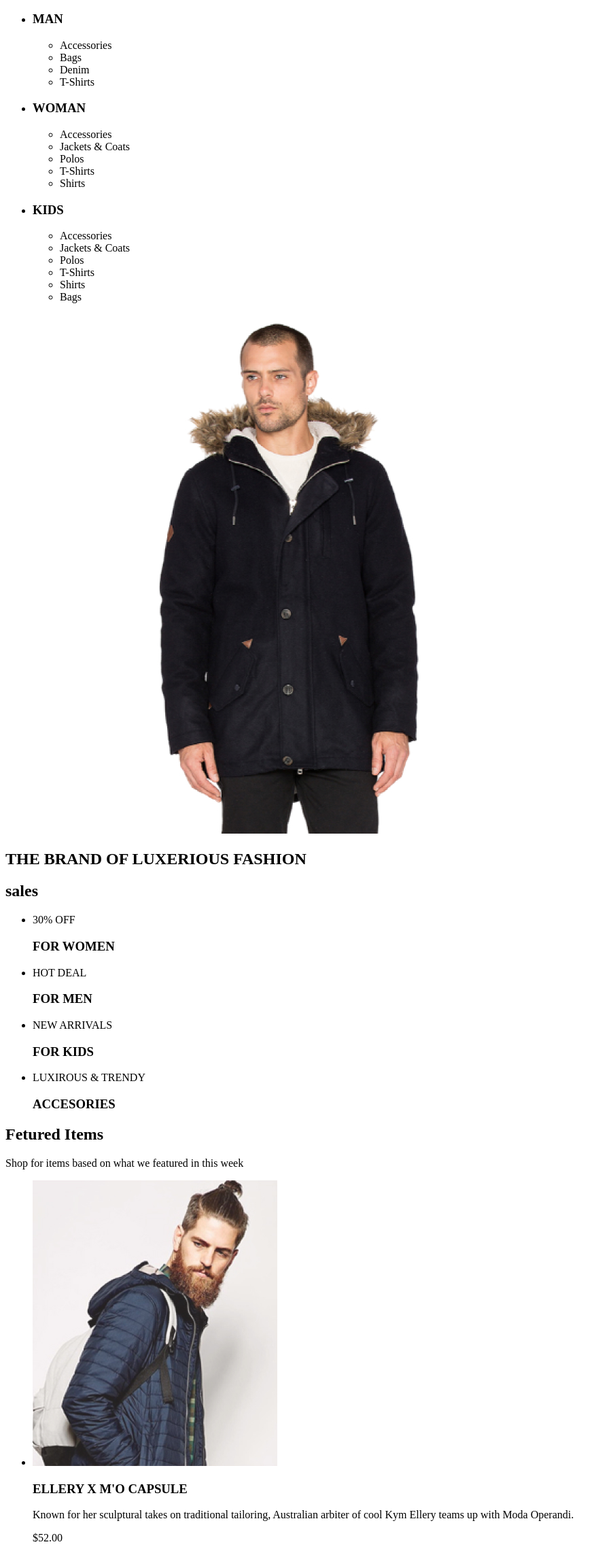
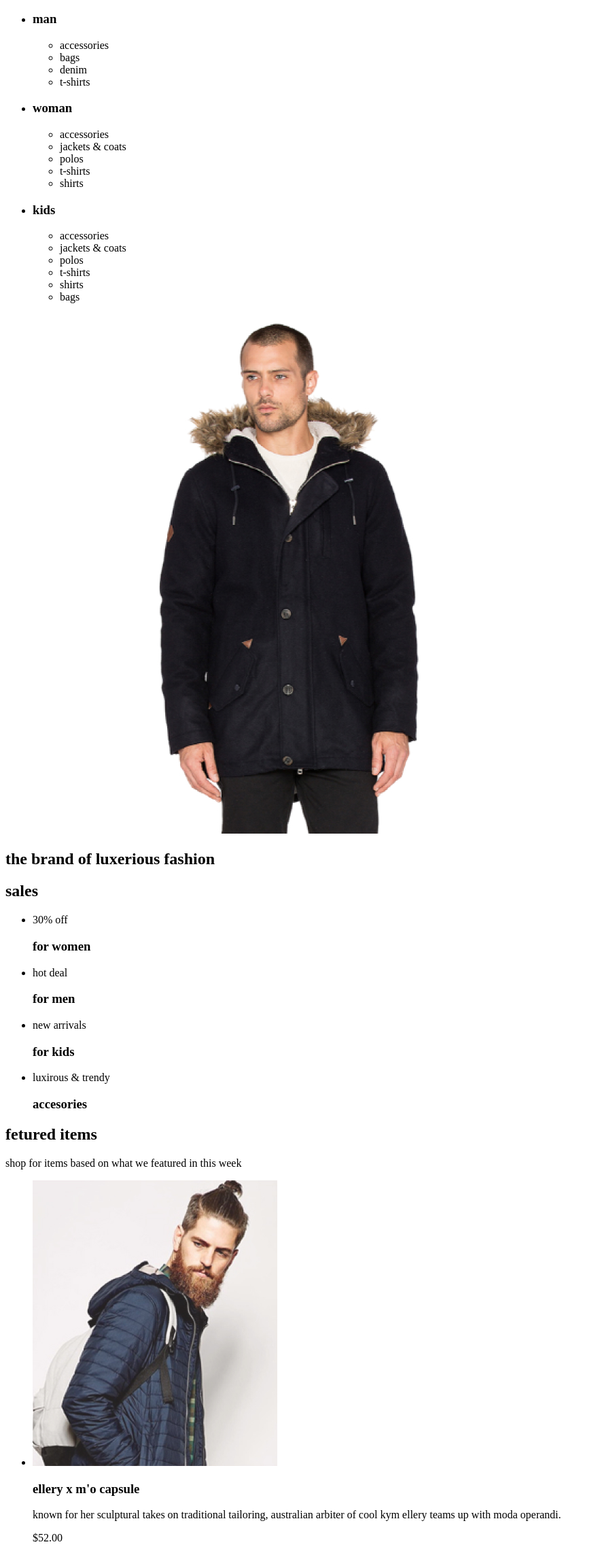
Before and after one commit to slava023/SHOP-24.03.2022, a plain HTML site: page index.html in a window 1280 px wide. Shown: the part 214-2498 px from the top of the page at 68% size, without its empty margins (0-899 px from the left). Drawn offline with Linux system fonts and the light colour scheme.

Commit message:
index.html

```diff
--- a/index.html
+++ b/index.html
@@ -1,8 +1,8 @@
-<!DOCTYPE html>
+<!doctype html>
 <html lang="ru">
 
 <head>
-    <meta charset="UTF-8">
+    <meta charset="utf-8">
     <meta name="viewport" content="width=device-width, initial-scale=1.0">
     <link rel="stylesheet" href="css/style.css">
     <title>shop</title>
@@ -33,34 +33,34 @@
             <h2>menu</h2>
             <ul>
                 <li>
-                    <h3>MAN</h3>
+                    <h3>man</h3>
                     <ul>
-                        <li>Accessories</li>
-                        <li>Bags</li>
-                        <li>Denim</li>
-                        <li>T-Shirts</li>
+                        <li>accessories</li>
+                        <li>bags</li>
+                        <li>denim</li>
+                        <li>t-shirts</li>
                     </ul>
                 </li>
 
                 <li>
-                    <h3>WOMAN</h3>
+                    <h3>woman</h3>
                     <ul>
-                        <li>Accessories</li>
-                        <li>Jackets & Coats</li>
-                        <li>Polos</li>
-                        <li>T-Shirts</li>
-                        <li>Shirts</li>
+                        <li>accessories</li>
+                        <li>jackets & coats</li>
+                        <li>polos</li>
+                        <li>t-shirts</li>
+                        <li>shirts</li>
                     </ul>
                 </li>
                 <li>
-                    <h3>KIDS</h3>
+                    <h3>kids</h3>
                     <ul>
-                        <li>Accessories</li>
-                        <li>Jackets & Coats</li>
-                        <li>Polos</li>
-                        <li>T-Shirts</li>
-                        <li>Shirts</li>
-                        <li>Bags</li>
+                        <li>accessories</li>
+                        <li>jackets & coats</li>
+                        <li>polos</li>
+                        <li>t-shirts</li>
+                        <li>shirts</li>
+                        <li>bags</li>
                     </ul>
                 </li>
             </ul>
@@ -70,9 +70,9 @@
     <main>
         <section>
             <img src="img/chel.jpg" alt="man">
-            <h1>THE BRAND
-                OF LUXERIOUS
-                <span>FASHION</span>
+            <h1>the brand
+                of luxerious
+                <span>fashion</span>
             </h1>
         </section>
 
@@ -80,97 +80,93 @@
             <h2>sales</h2>
             <ul>
                 <li>
-                    <p>30% OFF</p>
-                    <h3>FOR WOMEN</h3>
+                    <p>30% off</p>
+                    <h3>for women</h3>
                 </li>
                 <li>
-                    <p>HOT DEAL</p>
-                    <h3>FOR MEN</h3>
+                    <p>hot deal</p>
+                    <h3>for men</h3>
                 </li>
                 <li>
-                    <p>NEW ARRIVALS</p>
-                    <h3>FOR KIDS</h3>
+                    <p>new arrivals</p>
+                    <h3>for kids</h3>
                 </li>
                 <li>
-                    <p>LUXIROUS & TRENDY</p>
-                    <h3>ACCESORIES</h3>
+                    <p>luxirous & trendy</p>
+                    <h3>accesories</h3>
                 </li>
             </ul>
         </section>
         <section>
-            <h2>Fetured Items</h2>
-            <p>Shop for items based on what we featured in this week</p>
+            <h2>fetured items</h2>
+            <p>shop for items based on what we featured in this week</p>
             <ul>
                 <li>
                     <img src="img/men-product.jpg" alt="product1">
-                    <h3>ELLERY X M'O CAPSULE</h3>
-                    <p>Known for her sculptural takes on traditional tailoring, Australian arbiter of cool Kym Ellery
-                        teams up with Moda Operandi.</p>
+                    <h3>ellery x m'o capsule</h3>
+                    <p>known for her sculptural takes on traditional tailoring, australian arbiter of cool kym ellery
+                        teams up with moda operandi.</p>
                     <p>$52.00</p>
                 </li>
                 <li>
                     <img src="img/woman-prpduct.jpg" alt="product2">
-                    <h3>ELLERY X M'O CAPSULE</h3>
-                    <p>Known for her sculptural takes on traditional tailoring, Australian arbiter of cool Kym Ellery
-                        teams up with Moda Operandi.</p>
+                    <h3>ellery x m'o capsule</h3>
+                    <p>known for her sculptural takes on traditional tailoring, australian arbiter of cool kym ellery
+                        teams up with moda operandi.</p>
                     <p>$52.00</p>
                 </li>
                 <li>
                     <img src="img/menitems-product.jpg" alt="product3">
-                    <h3>ELLERY X M'O CAPSULE</h3>
-                    <p>Known for her sculptural takes on traditional tailoring, Australian arbiter of cool Kym Ellery
-                        teams up with Moda Operandi.</p>
+                    <h3>ellery x m'o capsule</h3>
+                    <p>known for her sculptural takes on traditional tailoring, australian arbiter of cool kym ellery
+                        teams up with moda operandi.</p>
                     <p>$52.00</p>
                 </li>
                 <li>
                     <img src="img/men-product2.jpg" alt="product4">
-                    <h3>ELLERY X M'O CAPSULE</h3>
-                    <p>Known for her sculptural takes on traditional tailoring, Australian arbiter of cool Kym Ellery
-                        teams up with Moda Operandi.</p>
+                    <h3>ellery x m'o capsule</h3>
+                    <p>known for her sculptural takes on traditional tailoring, australian arbiter of cool kym ellery
+                        teams up with moda operandi.</p>
                     <p>$52.00</p>
                 </li>
                 <li>
                     <img src="img/woman-product2.jpg" alt="product5">
-                    <h3>ELLERY X M'O CAPSULE</h3>
-                    <p>Known for her sculptural takes on traditional tailoring, Australian arbiter of cool Kym Ellery
-                        teams up with Moda Operandi.</p>
+                    <h3>ellery x m'o capsule</h3>
+                    <p>known for her sculptural takes on traditional tailoring, australian arbiter of cool kym ellery
+                        teams up with moda operandi.</p>
                     <p>$52.00</p>
                 </li>
                 <li>
                     <img src="img/woman-product3.jpg" alt="product6">
-                    <h3>ELLERY X M'O CAPSULE</h3>
-                    <p>Known for her sculptural takes on traditional tailoring, Australian arbiter of cool Kym Ellery
-                        teams up with Moda Operandi.</p>
-                    <p>Known for her sculptural takes on traditional tailoring, Australian arbiter of cool Kym Ellery
-                        teams up with Moda Operandi.</p>
+                    <h3>ellery x m'o capsule</h3>
+                    <p>known for her sculptural takes on traditional tailoring, australian arbiter of cool kym ellery
+                        teams up with moda operandi.</p>
+                    <p>known for her sculptural takes on traditional tailoring, australian arbiter of cool kym ellery
+                        teams up with moda operandi.</p>
                 </li>
             </ul>
         </section>
         <section>
-            <button>Browse All Product</button>
-            <!--
-             или ссылка
-            <a href="#">Browse All Product</a>
-    -->
+            <button>browse all product</button>
         </section>
         <section>
             <ul>
                 <li>
                     <img src="img/footer/car.png" alt="car">
-                    <h3>Free Delivery</h3>
-                    <p>Worldwide delivery on all. Authorit tively morph next-generation innov tion with
+                    <h3>free delivery</h3>
+                    <p>worldwide delivery on all. authorit tively morph next-generation innov tion with
                         extensive models.</p>
                 </li>
                 <li>
                     <img src="img/footer/sale.png" alt="sale">
-                    <h3>Sales & discounts</h3>
-                    <p>Worldwide delivery on all. Authorit tively morph next-generation innov tion with extensive
+                    <h3>sales & discounts</h3>
+                    <p>worldwide delivery on all. authorit tively morph next-generation innov tion with extensive
                         models.</p>
                 </li>
                 <li>
                     <img src="img/footer/king.png" alt="king">
-                    <h3>Quality assurance</h3>
-                    <p>Worldwide delivery on all. Authorit tively morph next-generation innov tion with
+                    <h3>quality assurance</h3>
+                    <p>worldwide delivery on all. authorit tively morph next-generation innov tion with
                         extensive models.</p>
                 </li>
             </ul>
@@ -182,11 +178,11 @@
             <ul>
                 <li>
                     <img src="img/footer/face.jpg" alt="face">
-                    <p>“Vestibulum quis porttitor dui! Quisque viverra nunc mi, a pulvinar purus condimentum“</p>
+                    <p>“vestibulum quis porttitor dui! quisque viverra nunc mi, a pulvinar purus condimentum“</p>
                 </li>
                 <li>
-                    <h4> <span>SUBSCRIBE</span>
-                        FOR OUR NEWLETTER AND PROMOTION</h4>
+                    <h4> <span>subscribe</span>
+                        for our newletter and promotion</h4>
 
                     <div>
                         <form action="#">
@@ -200,7 +196,7 @@
         <section>
             <ul>
                 <li>
-                    <p>© 2021 Brand All Rights Reserved.</p>
+                    <p>© 2021 brand all rights reserved.</p>
                 </li>
                 <li>
                     <ul>
```
Also changed, not shown: информация.txt.
